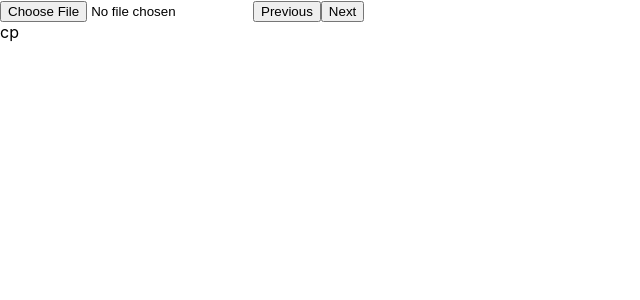
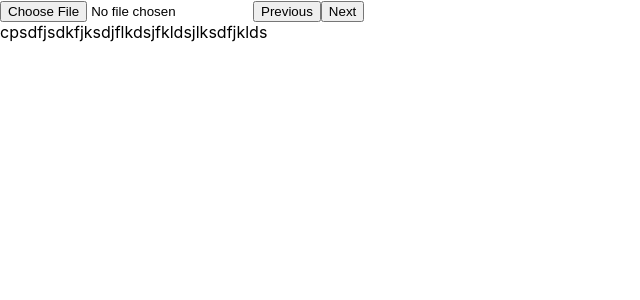
Before and after one commit to ydh0520/point-cloud, a React (Create React App) app: page / in a window 1280 px wide. Shown: the top 300 px of the page, without its empty margins (0-640 px from the left). Built offline with nearby package versions, Linux system fonts and the light colour scheme.

Commit message:
add dir props

```diff
--- a/src/App.js
+++ b/src/App.js
@@ -16,7 +16,8 @@ export default class App extends Component{
     binFiles:[],
     binFilesNames:[],
     photosRelatedToBin: {},
-    currentIndexOfBin:0
+    currentIndexOfBin:0,
+    directory:""
     }
 
     stateInitialize(){
@@ -27,7 +28,8 @@ export default class App extends Component{
         binFiles:[],
         binFilesNames:[],
         photosRelatedToBin: {},
-        currentIndexOfBin:0
+        currentIndexOfBin:0,
+        directory:""
         }
     }
 
@@ -139,8 +141,11 @@ export default class App extends Component{
 
     dir.addEventListener('change',(e)=>{
       this.stateInitialize()
-      this.state.files = dir.files
-      this.readFileController();
+      if(dir.files.length != 0){
+        this.state.directory = dir.files[0].webkitRelativePath.split("/")[0]
+        this.state.files = dir.files
+        this.readFileController();
+      }
 
     })
 
@@ -172,12 +177,18 @@ export default class App extends Component{
 
    render(){
     return (
-      <div id="main">
+      <div id="main" >
+        <div className="button">
         <input type="file" id="directory" webkitdirectory="true"/>
         <button id="Previous">Previous</button>
         <button id="Next">Next</button>
-        <CloudPoint binFiles = {this.state.binFiles} index = {this.state.currentIndexOfBin}/>
+        </div>
+
+        <div className="component" style={{display: 'inline-block'}}>
+        <CloudPoint binFiles = {this.state.binFiles} index = {this.state.currentIndexOfBin} dir = {this.state.directory}/>
         <Photo index = {this.state.currentIndexOfBin} binFilesNames = {this.state.binFilesNames} photosRelatedToBin={this.state.photosRelatedToBin} />
+      </div>
+
       </div>
     )
   }
--- a/src/components/cloudpoint/cloudPoint.js
+++ b/src/components/cloudpoint/cloudPoint.js
@@ -6,7 +6,7 @@ class CloudPoint extends Component {
   render(){
     return (
       <div id="cloudpoint">
-          cp
+          cpsdfjsdkfjksdjflkdsjfkldsjlksdfjklds
       </div>
     )
   }
--- /dev/null
+++ b/src/components/photo/photo.css
@@ -0,0 +1,5 @@
+.imgFiles{
+    width: 150px;
+    height: auto;
+    border: 2px solid rgb(2, 2, 49)
+}
--- a/src/components/photo/photo.js
+++ b/src/components/photo/photo.js
@@ -1,8 +1,9 @@
 import React, {Component,useEffect} from 'react';
-const async = require("async")
+import './photo.css'
 class Photo extends Component {
 
-     state = {imgPath: []}
+    state = {imgPath: []}
+
     componentWillReceiveProps(nextProps){
       const currentBinName = nextProps.binFilesNames[nextProps.index].split('.')[0]
       const imgFileDic = nextProps.photosRelatedToBin[currentBinName]
@@ -12,13 +13,23 @@ class Photo extends Component {
       this.setState(this.state)
     }
 
+    zoomImg(event){
+      if(event.currentTarget.style.width === "1000px"){
+        event.currentTarget.style.width = "150px";
+      }else{
+        event.currentTarget.style.width = "1000px";
+      }
+
+    }
+
     render(){
+      var id = 0
       const imgList = this.state.imgPath.map(
-        (imgPa) => (<img src={imgPa}/>)
+        (imgPa) => (<li><img  className="imgFiles" id={id++} src={imgPa} onClick={this.zoomImg}/></li>)
       );
       return (
         <div id="photo">
-          {imgList}
+          <ul>{imgList}</ul>
          </div>
       )
     }
```
